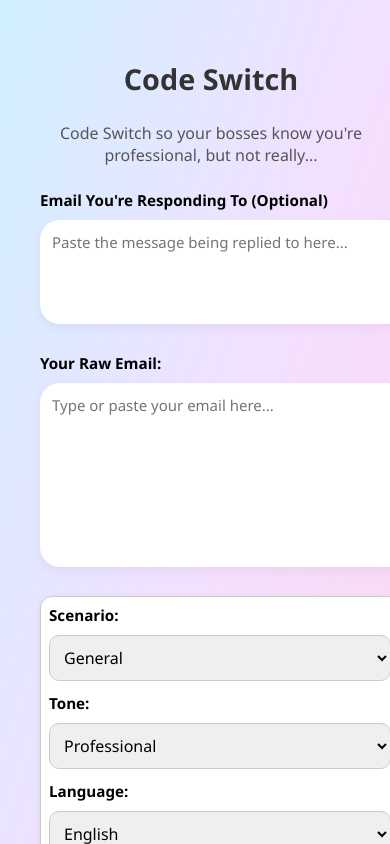
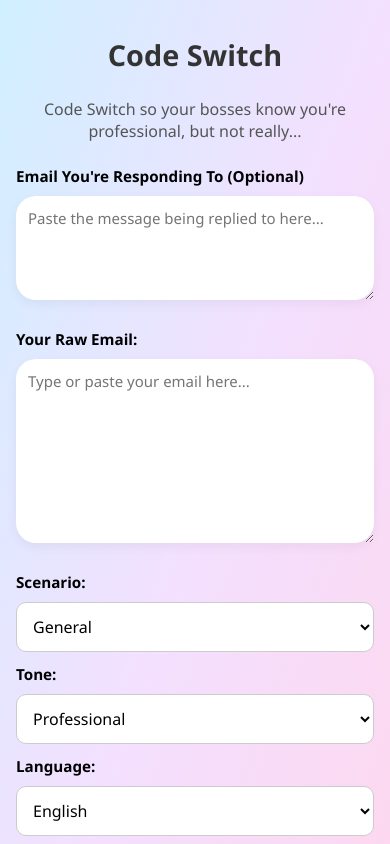
Before and after one commit to gabelopez2523/code-switch-ui-prod, a React (Vite) app: page / in a window 390 px wide. Shown: the top 844 px of the page. Built offline with nearby package versions, Linux system fonts and the light colour scheme.

Commit message:
Adjust CSS to fit mobile screen part 2

```diff
--- a/src/App.css
+++ b/src/App.css
@@ -1,12 +1,24 @@
-/* Base styles */
+/* Prevent scroll overflow */
+html,
+body {
+  margin: 0;
+  padding: 0;
+  overflow-x: hidden;
+  width: 100%;
+}
+
+/* Ensure padding/borders don’t overflow widths */
+*,
+*::before,
+*::after {
+  box-sizing: border-box;
+}
+
+/* ========== MAIN STRUCTURE ========== */
+
 :root {
   min-height: 100vh;
-  padding: 16px;
   background: linear-gradient(to bottom right, #d0f0ff, #f3e0ff, #ffd6ec);
-  display: flex;
-  flex-direction: column;
-  justify-content: space-between;
-  margin: 0;
   font-family: 'Segoe UI', sans-serif;
 }
 
@@ -16,6 +28,8 @@
   padding: 16px;
   width: 100%;
 }
+
+/* ========== TEXT ELEMENTS ========== */
 
 h1 {
   font-size: clamp(1.8rem, 5vw, 2.5rem);
@@ -31,6 +45,16 @@ p.app-description {
   text-align: center;
   margin-bottom: 24px;
 }
+
+label {
+  display: flex;
+  flex-direction: column;
+  font-weight: bold;
+  margin-bottom: 10px;
+  font-size: 1rem;
+}
+
+/* ========== FORM ELEMENTS ========== */
 
 textarea,
 .result-box {
@@ -51,21 +75,18 @@ textarea,
   word-wrap: break-word;
 }
 
+/* ========== DROPDOWNS ========== */
+
 .dropdowns {
   width: 100%;
   display: flex;
+  flex-wrap: wrap;
   gap: 16px;
   justify-content: space-between;
   margin-bottom: 20px;
-  flex: 1;
-  padding: 12px 16px;
   border-radius: 12px;
-  border: 1px solid #ccc;
-  background-color: white;
   font-size: 14px;
   font-weight: 500;
-  box-shadow: 0 2px 6px rgba(0, 0, 0, 0.08);
-  flex-wrap: wrap;
 }
 
 .dropdowns:focus {
@@ -77,22 +98,17 @@ textarea,
   background-color: #fefefe;
 }
 
-label {
-  display: flex;
-  flex-direction: column;
-  font-weight: bold;
-  margin-bottom: 10px;
-  font-size: 1rem;
-}
-
 select {
   width: 100%;
-  padding: 10px;
+  padding: 12px;
   font-size: 16px;
   border-radius: 10px;
   border: 1px solid #ccc;
   font-family: 'Segoe UI', sans-serif;
+  background-color: white;
 }
+
+/* ========== BUTTONS ========== */
 
 button,
 button.clear {
@@ -126,6 +142,8 @@ button.clear {
   margin-top: 1rem;
 }
 
+/* ========== FOOTER ========== */
+
 footer {
   text-align: center;
   font-size: 14px;
@@ -133,12 +151,12 @@ footer {
   margin-top: 30px;
 }
 
-/* Responsive styles */
+/* ========== RESPONSIVE ========== */
+
 @media (max-width: 768px) {
   .dropdowns {
     flex-direction: column;
     gap: 12px;
-    padding: 8px;
   }
 
   .button-group {
```
